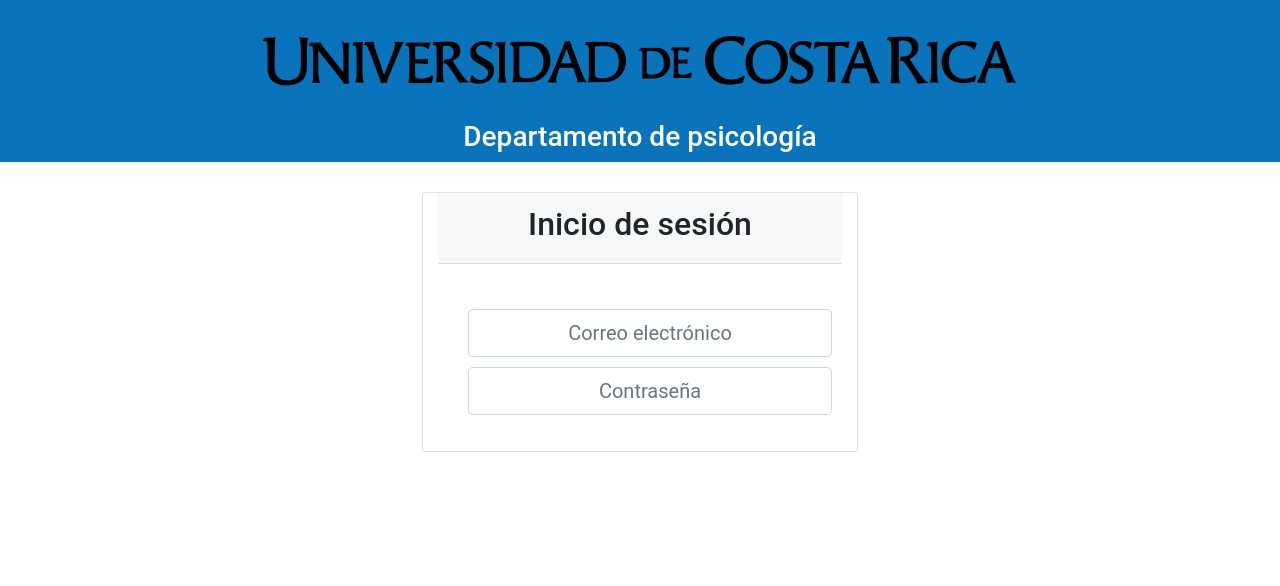
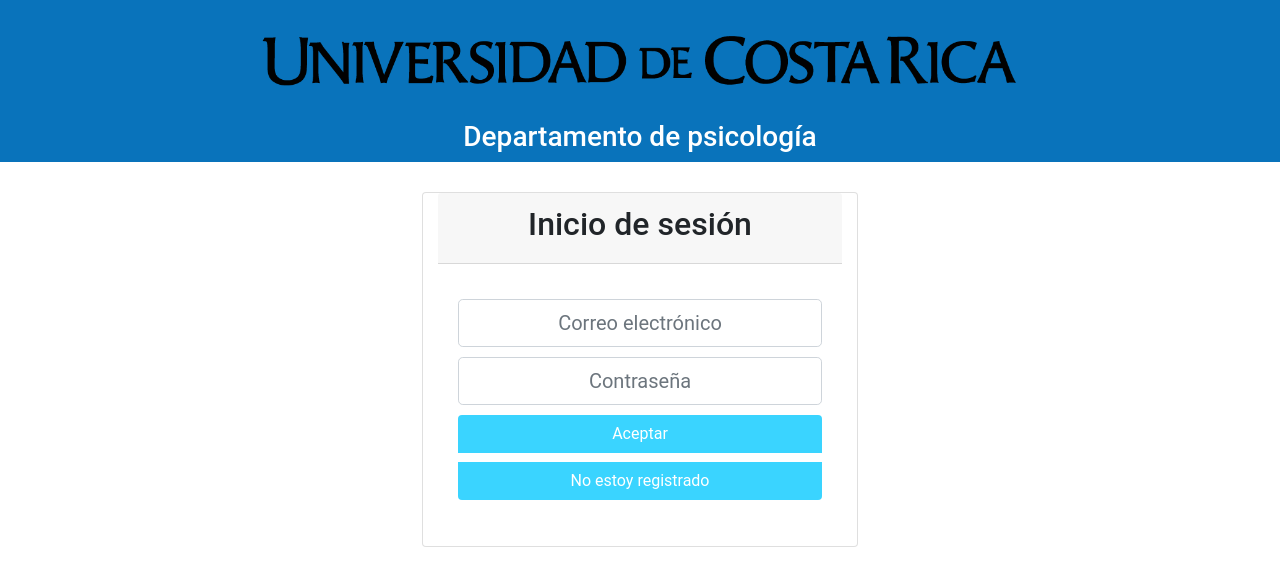
Before and after one commit to DennisGranados/proyecto_psicologia, a React (Create React App) app: page / in a window 1280 px wide. Shown: the top 586 px of the page. Built offline with nearby package versions, Linux system fonts and the light colour scheme.

Commit message:
Segundo Commit

```diff
--- a/src/App.css
+++ b/src/App.css
@@ -25,7 +25,7 @@
 
 .Inputs {
   padding: 20px;
-  margin: 10px;
+  margin-bottom: 10px;
   text-align: center;
   font-family: roboto;
 }
@@ -40,3 +40,18 @@
   font-family: roboto;
   text-align: center;
 }
+
+.Buttons {
+  background-color: #3AD4FF;
+  color: #ffffff;
+  text-align: center;
+}
+
+.ButtonsFormat {
+ text-align: center;
+ margin-bottom: 10px;
+}
+
+.displayCSS {
+  display: flex;
+}
--- a/src/Componentes/FormularioLogin.js
+++ b/src/Componentes/FormularioLogin.js
@@ -15,6 +15,10 @@
               <div className="form-group">
                 <input type="email" className="form-control form-control-lg Inputs" placeholder="Correo electrónico"/>
                 <input type="password" className="form-control form-control-lg Inputs" placeholder="Contraseña"/>
+                <div className="form-group btn-group-vertical displayCSS">
+                  <input type="submit" className="btn Buttons ButtonsFormat" value="Aceptar"/>
+                  <input type="button" className="btn Buttons ButtonsFormat" value="No estoy registrado"/>
+                </div>
               </div>
             </div>
       </form>
```
Also changed, not shown: 1 other file (tests, documents, lock files or other folders).
